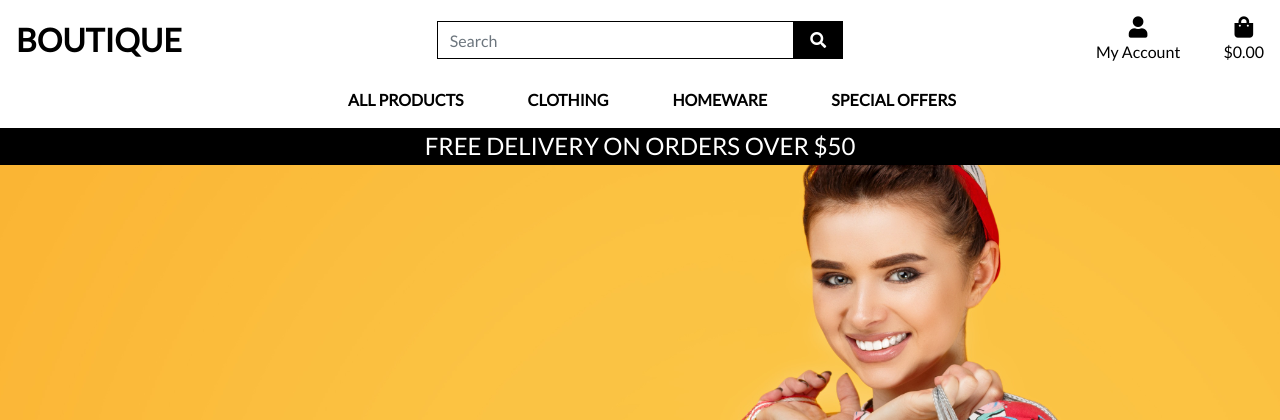
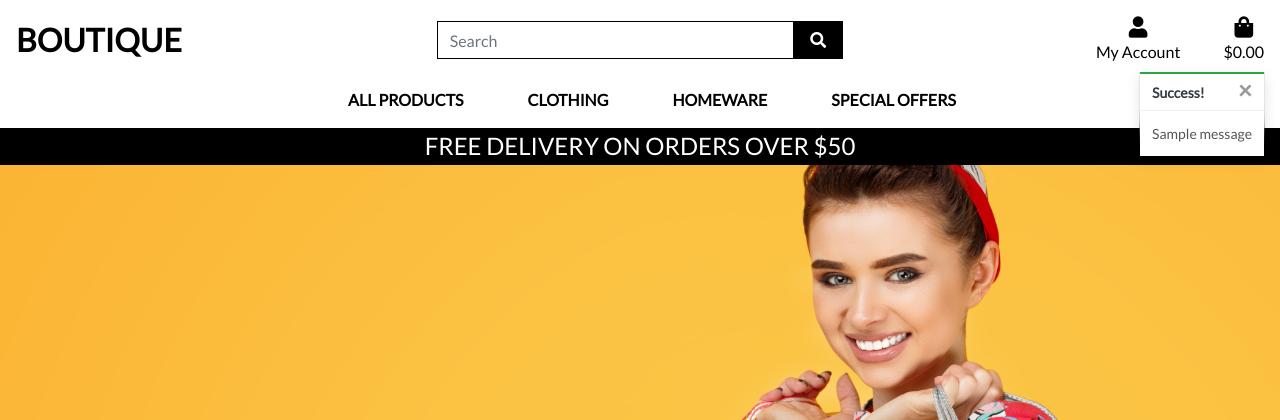
Before and after one commit to laumartin/boutique, a Django app: page / in a window 1280 px wide. Shown: the top 420 px of the page. Run offline with Django 3.2, Linux system fonts and the light colour scheme; tables that the repository leaves empty hold one stand-in row (values such as "Sample post"); one stand-in notice (Sample message) is shown; some libraries are stand-ins or nearby versions.

Commit message:
Added toasts

```diff
--- a/bag/templates/bag/bag.html
+++ b/bag/templates/bag/bag.html
@@ -49,7 +49,7 @@
                                         <img class="img-fluid rounded" src="{{ item.product.image.url }}">
                                     </td>
                                     <td class="py-3">
-                                        <p class="my-0"><strong>{{ item.product.name | calc_subtotal:item.quantity }}</strong></p>
+                                        <p class="my-0"><strong>{{ item.product.name }}</strong></p>
                                         <p class="my-0"><strong>Size: </strong>{% if item.product.has_sizes %}{{ item.size|upper }}{% else %}N/A{% endif %}</p>
                                         <p class="my-0 small text-muted">SKU: {{ item.product.sku|upper }}</p>
                                     </td>
@@ -93,7 +93,7 @@
 
                                     </td>
                                     <td class="py-3">
-                                        <p class="my-0">{{ item.product.price }}</p>
+                                        <p class="my-0">{{ item.product.price | calc_subtotal:item.quantity }}</p>
                                     </td>
                                 </tr>
                             {% endfor %}
--- a/boutique/settings.py
+++ b/boutique/settings.py
@@ -89,6 +89,10 @@ TEMPLATES = [
         },
     },
 ]
+# tell it to store messages in the session this is often not a required step
+# because there is a default which falls back to this storage method but due
+# to the use of git pod in these recordings it's require
+MESSAGE_STORAGE = 'django.contrib.messages.storage.session.SessionStorage'
 
 # Allow users to log into our store via their email address which at the time
 # still isn't supported by default in django.
--- a/static/css/base.css
+++ b/static/css/base.css
@@ -107,6 +107,24 @@ a.category-badge > span.badge:hover {
     cursor: pointer;
 }
 
+/* ------------------------------- bootstrap toasts */
+
+.message-container {
+    position: fixed;
+    top: 72px;
+    right: 15px;
+    z-index: 99999999999;
+}
+
+.custom-toast {
+    overflow: visible;
+}
+
+.toast-capper {
+    height: 2px;
+}
+
+
 /* -------------------------------- Media Queries */
 
 /* Slightly larger container on xl screens
--- a/templates/base.html
+++ b/templates/base.html
@@ -128,7 +128,21 @@
 
     {% if messages %}
         <div class="message-container">
-
+            <!-- Djanggo messages have levels which are classifiers like debug info error and so on for different message types
+            they can be represented with an integer as well.So we can choose which of our includes we want to render based on the message level.-->
+            {% for message in messages %}
+                {% with message.level as level %}
+                    {% if level == 40 %}
+                        {% include 'includes/toasts/toast_error.html' %}
+                    {% elif level == 30 %}
+                        {% include 'includes/toasts/toast_warning.html' %}
+                    {% elif level == 25 %}
+                        {% include 'includes/toasts/toast_success.html' %}
+                    {% else %}
+                        {% include 'includes/toasts/toast_info.html' %}
+                    {% endif %}
+                {% endwith %}
+            {% endfor %}
         </div>
     {% endif %}
 
@@ -139,6 +153,12 @@
     {% endblock %}
 
     {% block postloadjs %}
+    <script type="text/javascript">
+    // call the toast method from bootstrap with an option of show on any elements with the toast class that have been rendered in the messages container
+    // This also explains why for all this time we've been including block dot super in our templates when overriding the post loadjs block.
+    // By doing that we ensure that any JavaScript we've written in the templates that extend this one won't overwrite this call to show all the toasts.
+        $('.toast').toast('show');
+    </script>
     {% endblock %}
 
 
--- /dev/null
+++ b/templates/includes/toasts/toast_success.html
@@ -0,0 +1,13 @@
+<div class="toast custom-toast rounded-0 border-top-0" data-autohide="false">
+    <div class="arrow-up arrow-success"></div>
+    <div class="w-100 toast-capper bg-success"></div>
+    <div class="toast-header bg-white text-dark">
+        <strong class="mr-auto">Success!</strong>
+        <button type="button" class="ml-2 mb-1 close text-dark" data-dismiss="toast" aria-label="Close">
+            <span aria-hidden="true">&times;</span>
+        </button>
+    </div>
+    <div class="toast-body bg-white">
+        {{ message }}
+    </div>
+</div>
```
Also changed, not shown: bag/views.py (+8 -2 lines), templates/includes/toasts/toast_error.html (added, +13 -0 lines), templates/includes/toasts/toast_info.html (added, +13 -0 lines), templates/includes/toasts/toast_warning.html (added, +13 -0 lines).
